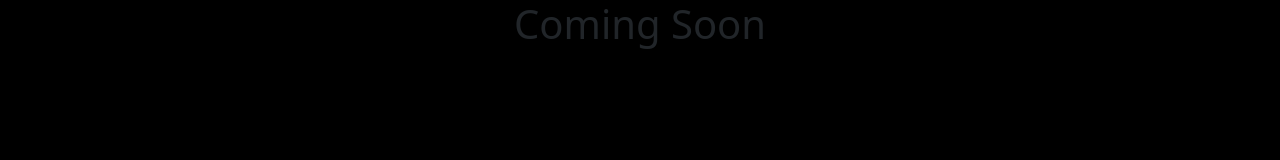
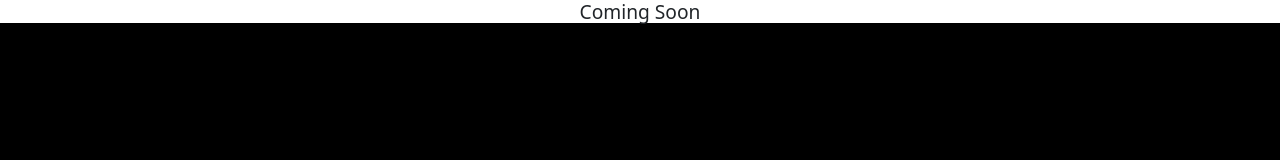
Before and after one commit to Webdev1121/ngandy, a plain HTML site: page index.html in a window 1280 px wide. Drawn offline with nearby package versions, Linux system fonts and the light colour scheme.

Commit message:
Update index.html

```diff
--- a/index.html
+++ b/index.html
@@ -9,7 +9,7 @@
 </head>
 <body style="background-color: black;">
     <center>
-        <h1>Coming Soon</h1>
+        <h1 style="font-size: larger; background-color: white;">Coming Soon</h1>
     </center>
 </body>
 </html>
```
